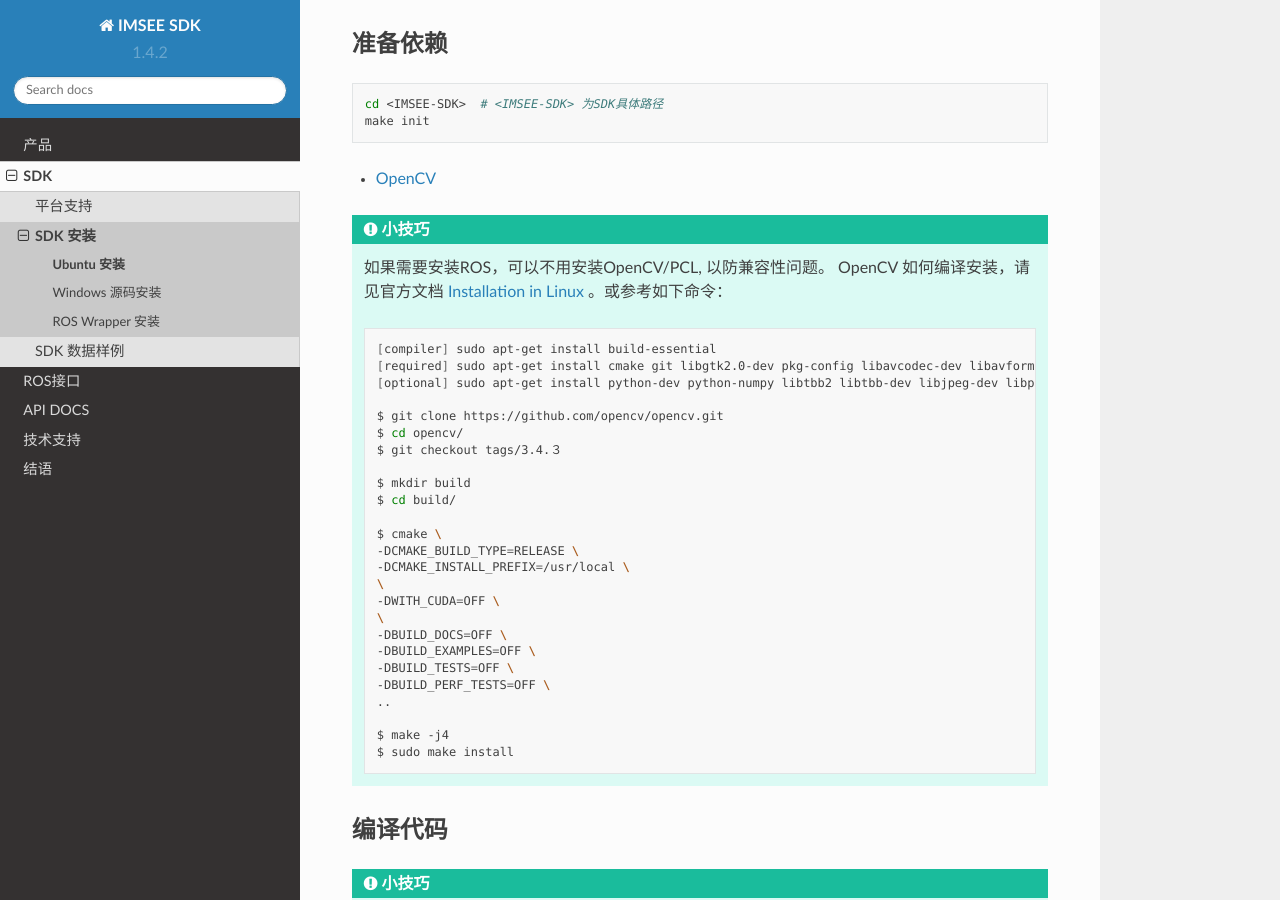
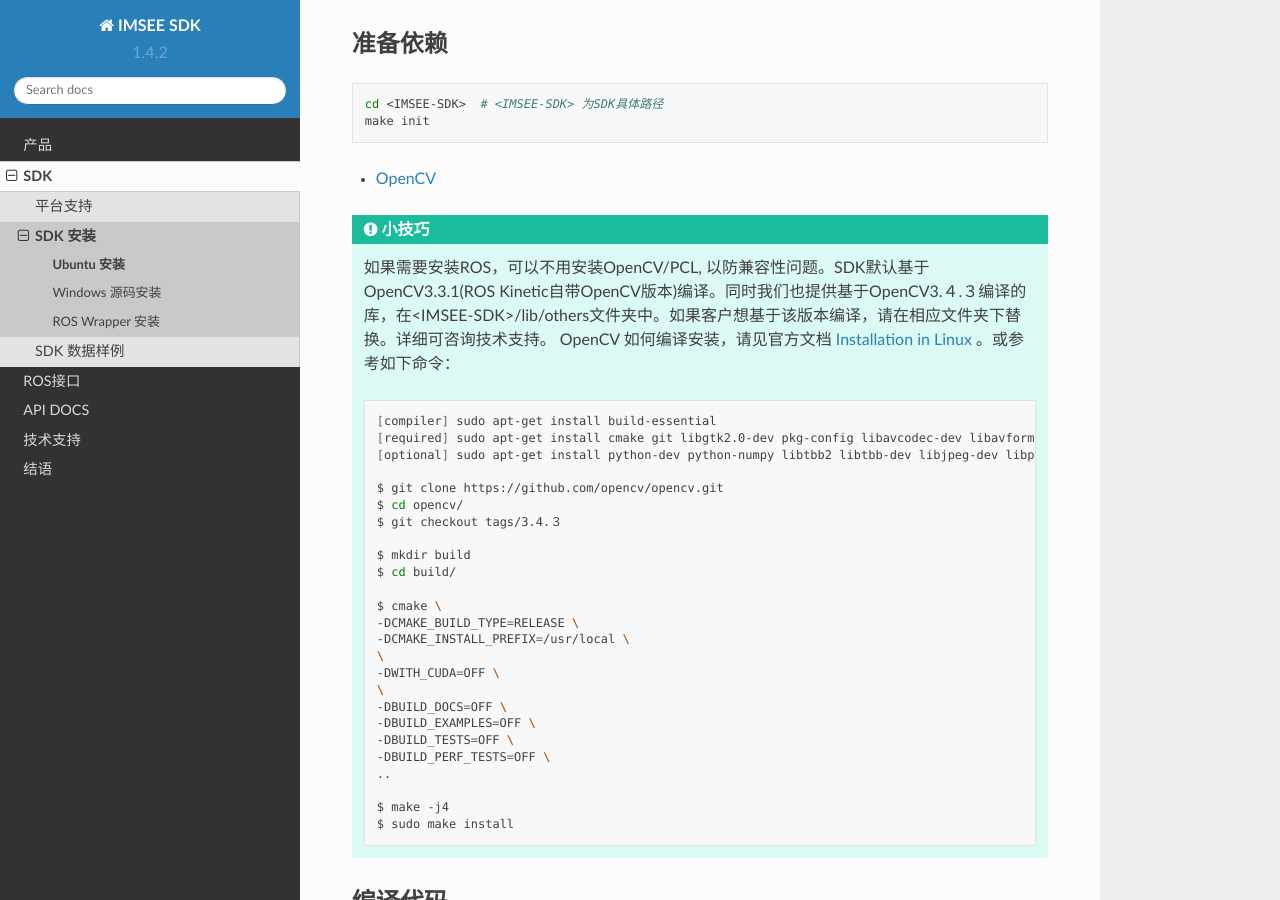
Before and after one commit to INDEMIND/IMSEE-SDK-DOCS, a Sphinx documentation site: the page built from docs/src/sdk/install_ubuntu.rst, in a window 1280 px wide and 900 px high, scrolled down 639 px. Built offline with Sphinx 7.4.7 and the Read the Docs theme 2.0.0, drawn with Linux system fonts in a browser that asks for light colours.

Commit message:
update ubuntu install sdk

```diff
--- a/docs/src/sdk/install_ubuntu.rst
+++ b/docs/src/sdk/install_ubuntu.rst
@@ -57,7 +57,7 @@ Ubuntu 安装
 
 .. tip::
 
-  如果需要安装ROS，可以不用安装OpenCV/PCL, 以防兼容性问题。
+  如果需要安装ROS，可以不用安装OpenCV/PCL, 以防兼容性问题。SDK默认基于OpenCV3.3.1(ROS Kinetic自带OpenCV版本)编译。同时我们也提供基于OpenCV3.４.３编译的库，在<IMSEE-SDK>/lib/others文件夹中。如果客户想基于该版本编译，请在相应文件夹下替换。详细可咨询技术支持。
   OpenCV 如何编译安装，请见官方文档 `Installation in Linux <https://docs.opencv.org/master/d7/d9f/tutorial_linux_install.html>`_ 。或参考如下命令：
 
   .. code-block:: bash
```
